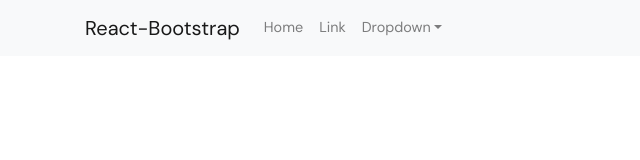
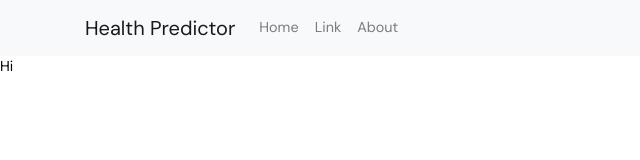
Before and after one commit to nischaynagar/health-predictor, a React (Create React App) app: page / in a window 1280 px wide. Shown: the top 160 px of the page, without its empty margins (0-640 px from the left). Built offline with nearby package versions, Linux system fonts and the light colour scheme.

Commit message:
Co-authored-by: Navneet Bhole <Ephiret@users.noreply.github.com>

```diff
--- a/src/App.js
+++ b/src/App.js
@@ -12,31 +12,7 @@ import {
 function App() {
   return (
     <>
-      <Navbar bg="light" expand="lg">
-        <Container>
-          <Navbar.Brand href="#home">React-Bootstrap</Navbar.Brand>
-          <Navbar.Toggle aria-controls="basic-navbar-nav" />
-          <Navbar.Collapse id="basic-navbar-nav">
-            <Nav className="me-auto">
-              <Nav.Link href="#home">Home</Nav.Link>
-              <Nav.Link href="#link">Link</Nav.Link>
-              <NavDropdown title="Dropdown" id="basic-nav-dropdown">
-                <NavDropdown.Item href="#action/3.1">Action</NavDropdown.Item>
-                <NavDropdown.Item href="#action/3.2">
-                  Another action
-                </NavDropdown.Item>
-                <NavDropdown.Item href="#action/3.3">
-                  Something
-                </NavDropdown.Item>
-                <NavDropdown.Divider />
-                <NavDropdown.Item href="#action/3.4">
-                  Separated link
-                </NavDropdown.Item>
-              </NavDropdown>
-            </Nav>
-          </Navbar.Collapse>
-        </Container>
-      </Navbar>
+      <div>Hi</div>
     </>
   );
 }
--- /dev/null
+++ b/src/components/About/index.js
@@ -0,0 +1,5 @@
+import React from "react";
+
+export default function About() {
+  return <div></div>;
+}
--- /dev/null
+++ b/src/components/Navbar/index.js
@@ -0,0 +1,41 @@
+import React from "react";
+import {
+  Button,
+  Input,
+  Form,
+  Nav,
+  NavDropdown,
+  Navbar,
+  Container,
+} from "react-bootstrap";
+import { Switch, Route, Link } from "react-router-dom";
+
+function navbar() {
+  return (
+    <>
+      <Navbar bg="light" expand="lg">
+        <Container>
+          <Navbar.Brand as={Link} to="#home">
+            Health Predictor
+          </Navbar.Brand>
+          <Navbar.Toggle aria-controls="basic-navbar-nav" />
+          <Navbar.Collapse id="basic-navbar-nav">
+            <Nav className="me-auto">
+              <Nav.Link as={Link} to="#home">
+                Home
+              </Nav.Link>
+              <Nav.Link as={Link} to="#link">
+                Link
+              </Nav.Link>
+              <Nav.Link as={Link} to="#about">
+                About
+              </Nav.Link>
+            </Nav>
+          </Navbar.Collapse>
+        </Container>
+      </Navbar>
+    </>
+  );
+}
+
+export default navbar;
--- a/src/index.js
+++ b/src/index.js
@@ -1,15 +1,18 @@
-import React from 'react';
-import ReactDOM from 'react-dom';
-import './index.css';
-import App from './App';
-import reportWebVitals from './reportWebVitals';
+import React from "react";
+import ReactDOM from "react-dom";
+import "./index.css";
+import App from "./App";
+import reportWebVitals from "./reportWebVitals";
 import "./styles";
+import Nav from "./components/Navbar";
+import { BrowserRouter } from "react-router-dom";
 
 ReactDOM.render(
-  <React.StrictMode>
+  <BrowserRouter>
+    <Nav />
     <App />
-  </React.StrictMode>,
-  document.getElementById('root')
+  </BrowserRouter>,
+  document.getElementById("root")
 );
 
 // If you want to start measuring performance in your app, pass a function
```
Also changed, not shown: src/components/Home/index.js (added, +7 -0 lines).
